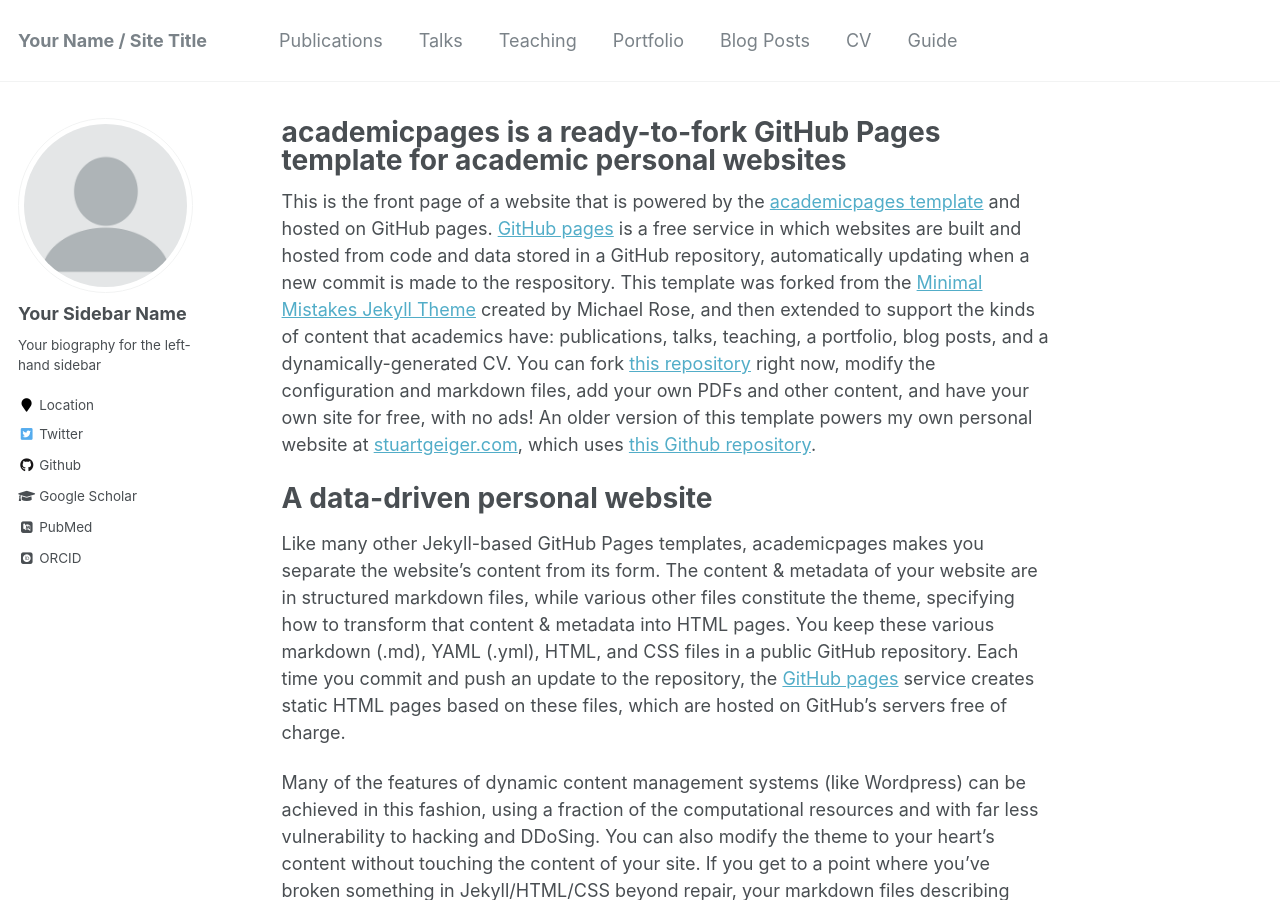
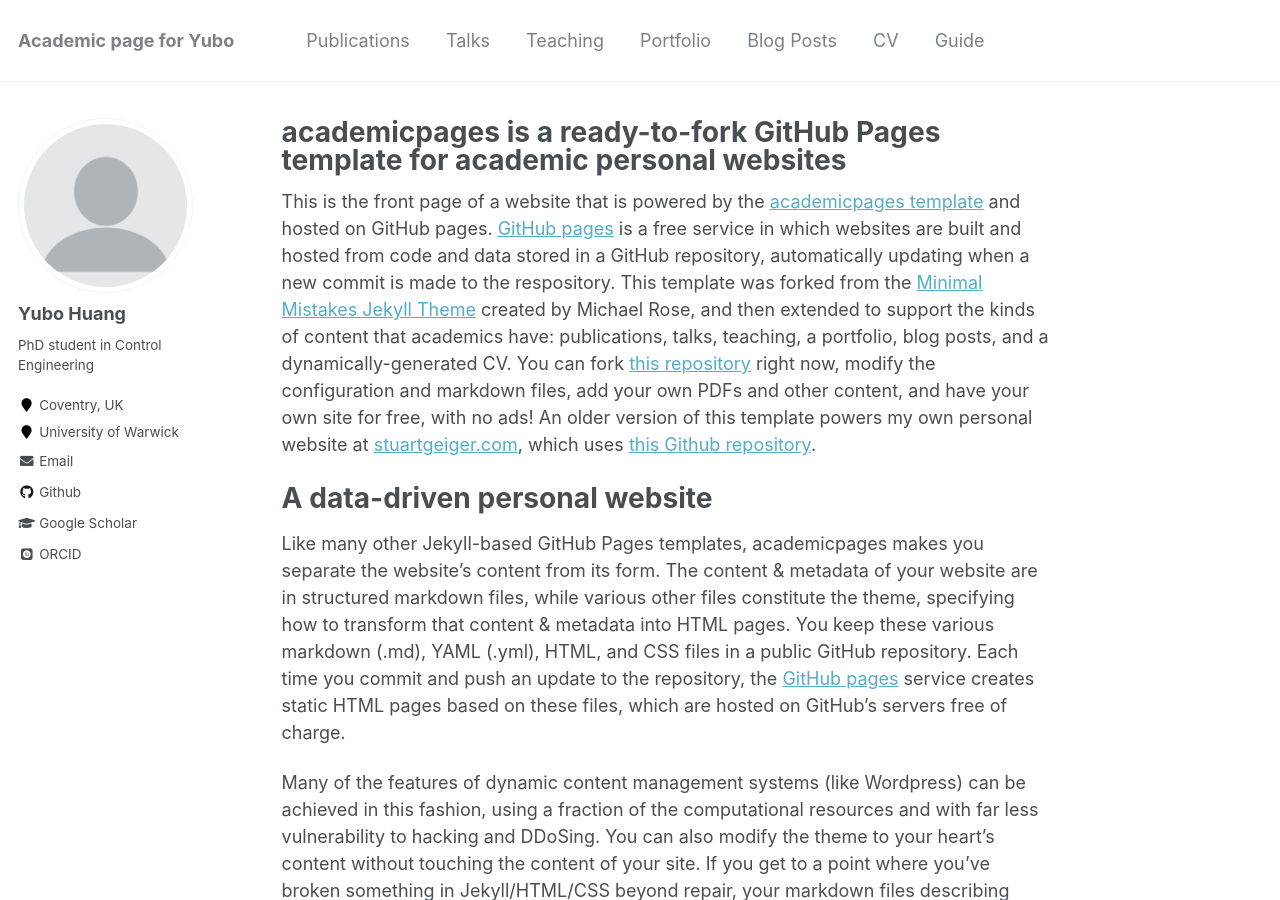
Before and after one commit to Yubo-Huang/Yubo-Huang.github.io, a Jekyll site: the page built from _pages/about.md, in a window 1280 px wide and 900 px high. Built offline with Jekyll 4.4.1, drawn with Linux system fonts in a browser that asks for light colours; some web fonts are replaced; some of the changed text lies outside the part shown.

Commit message:
add personal info

```diff
--- a/_config.yml
+++ b/_config.yml
@@ -7,13 +7,13 @@
 
 # Site Settings
 locale                   : "en-US"
-title                    : "Your Name / Site Title"
+title                    : "Academic page for Yubo"
 title_separator          : "-"
-name                     : &name "Your Name"
+name                     : &name "Yubo Huang"
 description              : &description "personal description"
-url                      : https://academicpages.github.io # the base hostname & protocol for your site e.g. "https://mmistakes.github.io"
+url                      : https://Yubo-Huang.github.io # the base hostname & protocol for your site e.g. "https://mmistakes.github.io"
 baseurl                  : "" # the subpath of your site, e.g. "/blog"
-repository               : "academicpages/academicpages.github.io"
+repository               : "Yubo-Huang/Yubo-Huang.github.io"
 teaser                   :  # filename of teaser fallback teaser image placed in /images/, .e.g. "500x300.png"
 breadcrumbs              : false # true, false (default)
 words_per_minute         : 160
@@ -80,14 +80,14 @@
 
 # Site Author
 author:
-  name             : "Your Sidebar Name"
+  name             : "Yubo Huang"
   avatar           : "profile.png"
-  bio              : "Your biography for the left-hand sidebar"
-  location         : "Location"
-  employer         :
-  pubmed           : "https://www.ncbi.nlm.nih.gov/pubmed/?term=john+snow"
-  googlescholar    : "http://yourfullgooglescholarurl.com"
-  email            :
+  bio              : "PhD student in Control Engineering"
+  location         : "Coventry, UK"
+  employer         : "University of Warwick"
+  pubmed           :
+  googlescholar    : "https://scholar.google.com.hk/citations?hl=zh-CN&user=ftufshoAAAAJ"
+  email            : "Yubo.H@outlook.com"
   researchgate     :  # example: "https://www.researchgate.net/profile/yourprofile"
   uri              :
   bitbucket        :
@@ -96,20 +96,20 @@
   flickr           :
   facebook         :
   foursquare       :
-  github           : "academicpages"
+  github           : "Yubo-Huang"
   google_plus      :
   keybase          :
   instagram        :
   impactstory      : #"https://profiles.impactstory.org/u/xxxx-xxxx-xxxx-xxxx"
   lastfm           :
   linkedin         :
-  orcid            : "http://orcid.org/yourorcidurl"
+  orcid            : "https://orcid.org/my-orcid?orcid=0000-0001-7184-8728"
   pinterest        :
   soundcloud       :
   stackoverflow    : # http://stackoverflow.com/users/123456/username
   steam            :
   tumblr           :
-  twitter          : "replacethistwitterhandle"
+  twitter          :
   vine             :
   weibo            :
   xing             :
```
